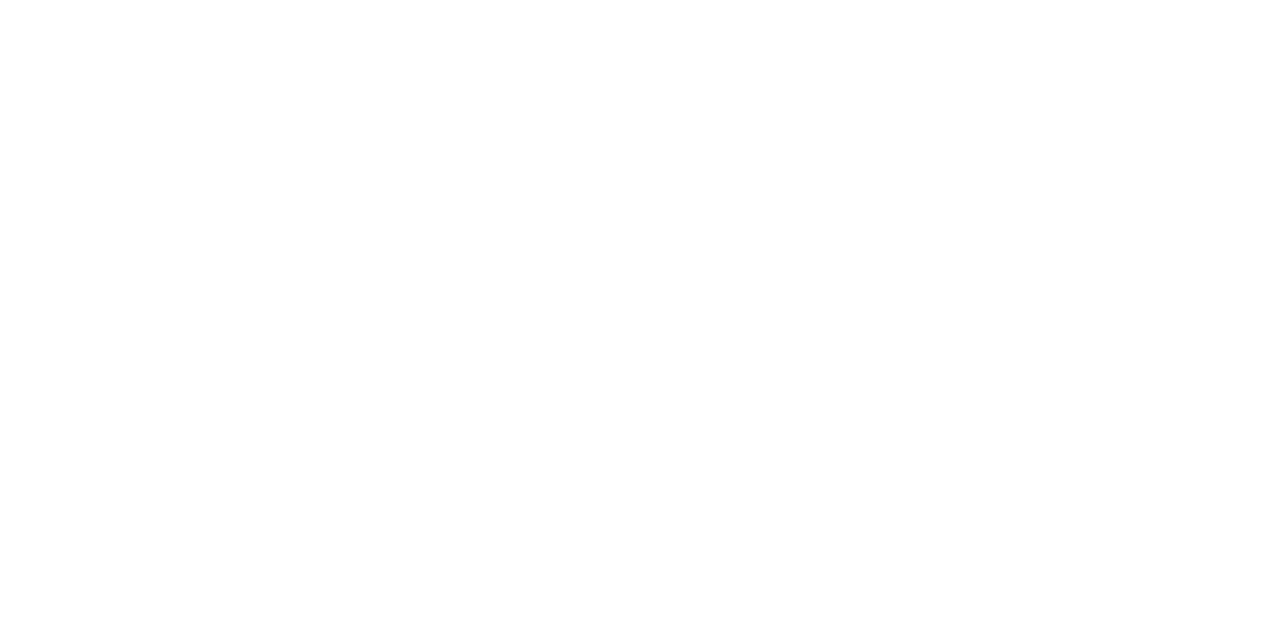
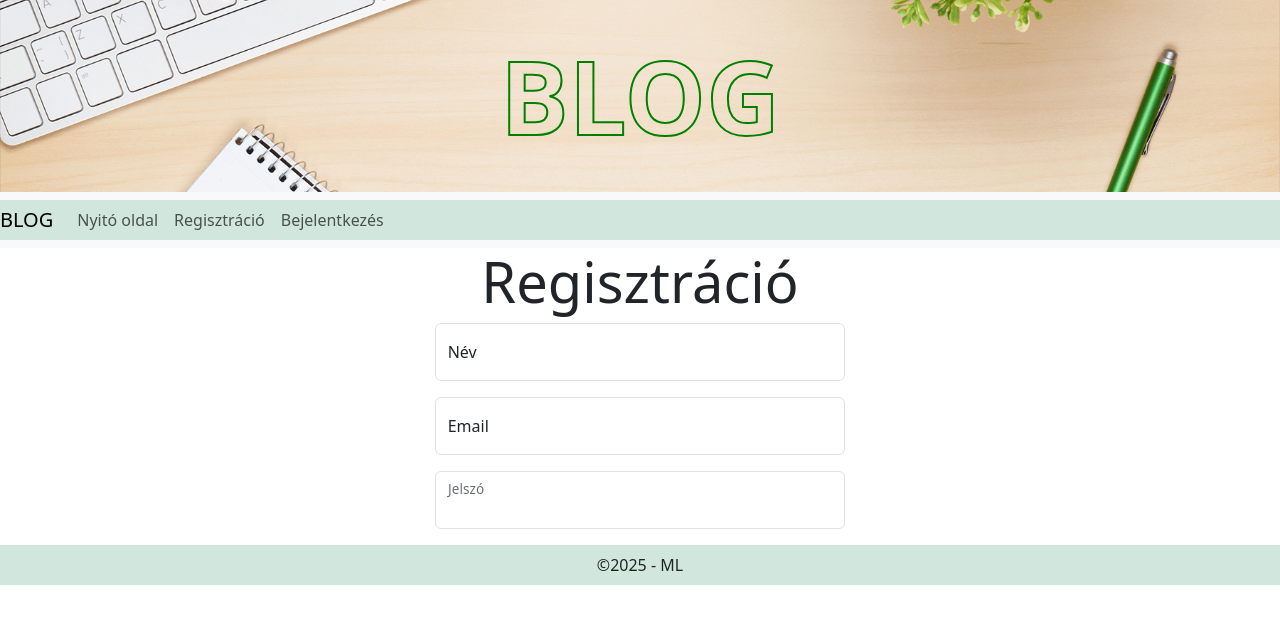
Before and after one commit to MeriLevente/L11_blog_frontend, a Vue app: page /regisztracio in a window 1280 px wide. Before the commit this address had no page. Shown: the top 624 px of the page. Built offline with nearby package versions, Linux system fonts and the light colour scheme.

Commit message:
navbart ki kell cserélni

```diff
--- a/src/App.vue
+++ b/src/App.vue
@@ -1,8 +1,15 @@
 <script setup lang="ts">
+import AppFooter from './components/AppFooter.vue';
+import AppHeader from './components/AppHeader.vue';
+import AppNav from './components/AppNav.vue';
+
 </script>
 
 <template>
-  <RouterView />
+  <AppHeader></AppHeader> <!-- ctrl + shift + p => reload window-->
+  <AppNav/>
+  <RouterView/>
+  <AppFooter/>
 </template>
 
 <style scoped>
--- a/src/assets/css/main.css
+++ b/src/assets/css/main.css
@@ -1,2 +1,17 @@
 @import 'bootstrap/dist/css/bootstrap.min.css';
-@import 'bootstrap-icons/font/bootstrap-icons.min.css'
+@import 'bootstrap-icons/font/bootstrap-icons.min.css';
+
+.header-bg{
+    background: url('../image/header-bg.png');
+    height: 15vw;
+    background-size: cover;
+    background-position: center center;
+}
+
+.header-title{
+    font-size: 8vw;
+    font-weight: bold;
+    -webkit-text-fill-color: transparent;
+    -webkit-text-stroke: 2px;
+    color: green;
+}
--- /dev/null
+++ b/src/components/AppFooter.vue
@@ -0,0 +1,13 @@
+<template>
+    <div class="container-fluid p-0 bg-success-subtle">
+        <p class="text-center py-2">&copy;2025 - ML</p>
+    </div>
+</template>
+
+<script setup lang="ts">
+
+</script>
+
+<style scoped>
+
+</style>
--- /dev/null
+++ b/src/components/AppHeader.vue
@@ -0,0 +1,15 @@
+<template>
+    <div class="container-fluid p-0">
+        <div class="header-bg d-flex justify-content-center align-items-center"> <!-- -->
+            <span class="header-title">BLOG</span>
+        </div>
+    </div>
+</template>
+
+<script setup lang="ts">
+
+</script>
+
+<style scoped>
+
+</style>
--- /dev/null
+++ b/src/components/AppNav.vue
@@ -0,0 +1,44 @@
+<template>
+ <nav class="navbar navbar-expand-lg navbar-light bg-light">
+    <div class="container-fluid bg-success-subtle p-0">
+        <span class="navbar-brand">BLOG</span>
+        <button class="navbar-toggler" type="button" data-toggle="collapse" data-target="#navbarSupportedContent" aria-controls="navbarSupportedContent" aria-expanded="false" aria-label="Toggle navigation">
+            <span class="navbar-toggler-icon"></span>
+        </button>
+
+        <div class="collapse navbar-collapse" id="navbarSupportedContent">
+            <ul class="navbar-nav mr-auto">
+            <div v-for="(item, index) in menuItems" v-bind:key="index">
+                <li class="nav-item">
+                    <RouterLink class="nav-link" :to="item.to">{{ item.title }}</RouterLink>
+                </li>
+            </div>
+            </ul>
+        </div>
+    </div>
+</nav>
+</template>
+
+<script setup lang="ts">
+import { ref } from 'vue';
+
+    const menuItems = ref();
+    menuItems.value = [
+        {
+            title: "Nyitó oldal",
+            to: '/'
+        },
+        {
+            title: "Regisztráció",
+            to: '/regisztracio'
+        },
+        {
+            title: "Bejelentkezés",
+            to: '/bejelentkezes'
+        },
+    ]
+</script>
+
+<style scoped>
+
+</style>
--- a/src/router/index.ts
+++ b/src/router/index.ts
@@ -1,4 +1,5 @@
 import HomeView from '@/views/HomeView.vue'
+import RegistratitonView from '@/views/user/RegistratitonView.vue'
 import { createRouter, createWebHistory } from 'vue-router'
 
 const router = createRouter({
@@ -9,6 +10,11 @@ const router = createRouter({
       name: 'home',
       component: HomeView,
     },
+    {
+      path: '/regisztracio',
+      name: 'reg',
+      component: RegistratitonView,
+    },
   ],
 })
 
--- /dev/null
+++ b/src/views/user/RegistratitonView.vue
@@ -0,0 +1,35 @@
+<template>
+    <div class="container">
+        <div class="row">
+            <div class="col-12">
+                <h1 class="text-center display-4">Regisztráció</h1>
+            </div>
+        </div>
+    </div>
+    <div class="row">
+        <div class="col-12 col-md-4 mx-auto">
+            <form>
+                <div class="form-floating mb-3">
+                    <input type="text" class="form-control" id="name" placeholder="Név">
+                    <label for="name">Név</label>
+                </div>
+                <div class="form-floating mb-3">
+                    <input type="email" class="form-control" id="email" placeholder="minta@gmail.com">
+                    <label for="email">Email</label>
+                </div>
+                <div class="form-floating mb-3">
+                    <input type="password" class="form-control" id="password">
+                    <label for="password">Jelszó</label>
+                </div>
+            </form>
+        </div>
+    </div>
+</template>
+
+<script setup lang="ts">
+
+</script>
+
+<style scoped>
+
+</style>
```
Also changed, not shown: src/assets/image/header-bg.png (added).
